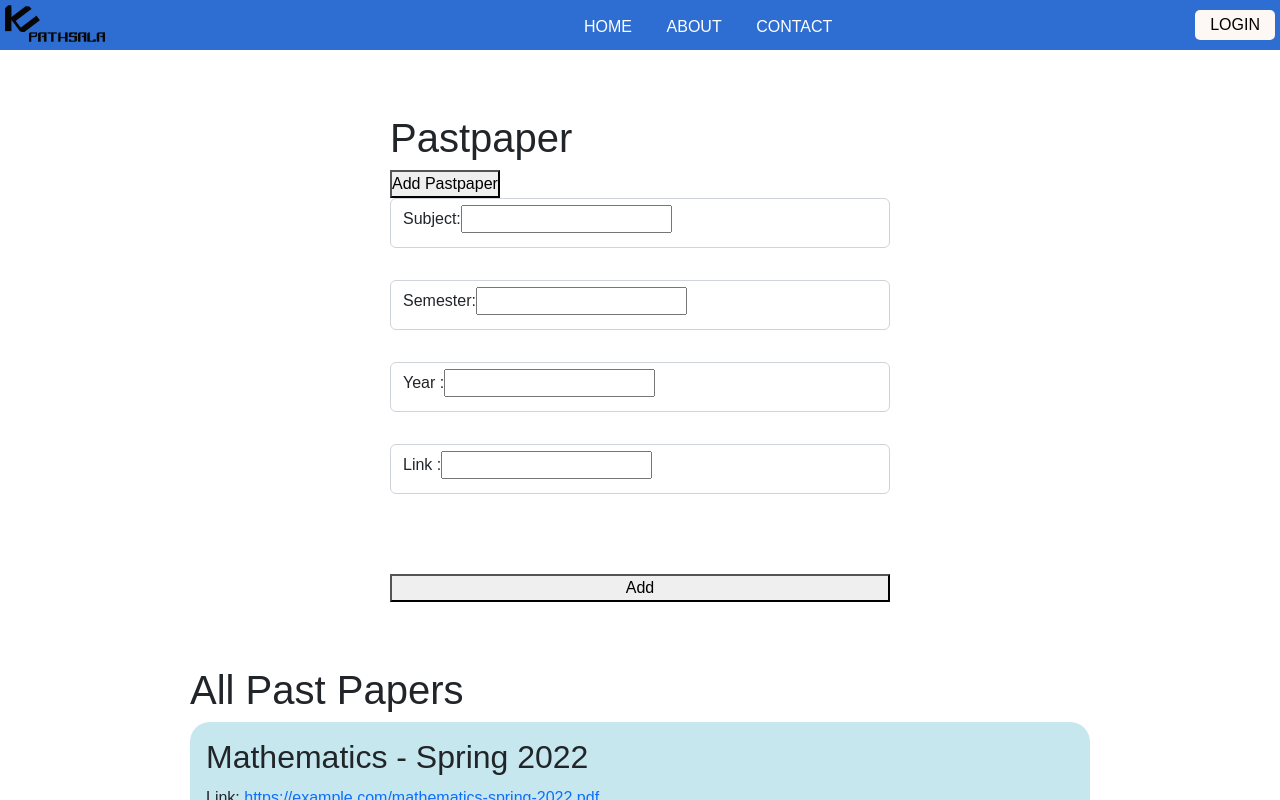
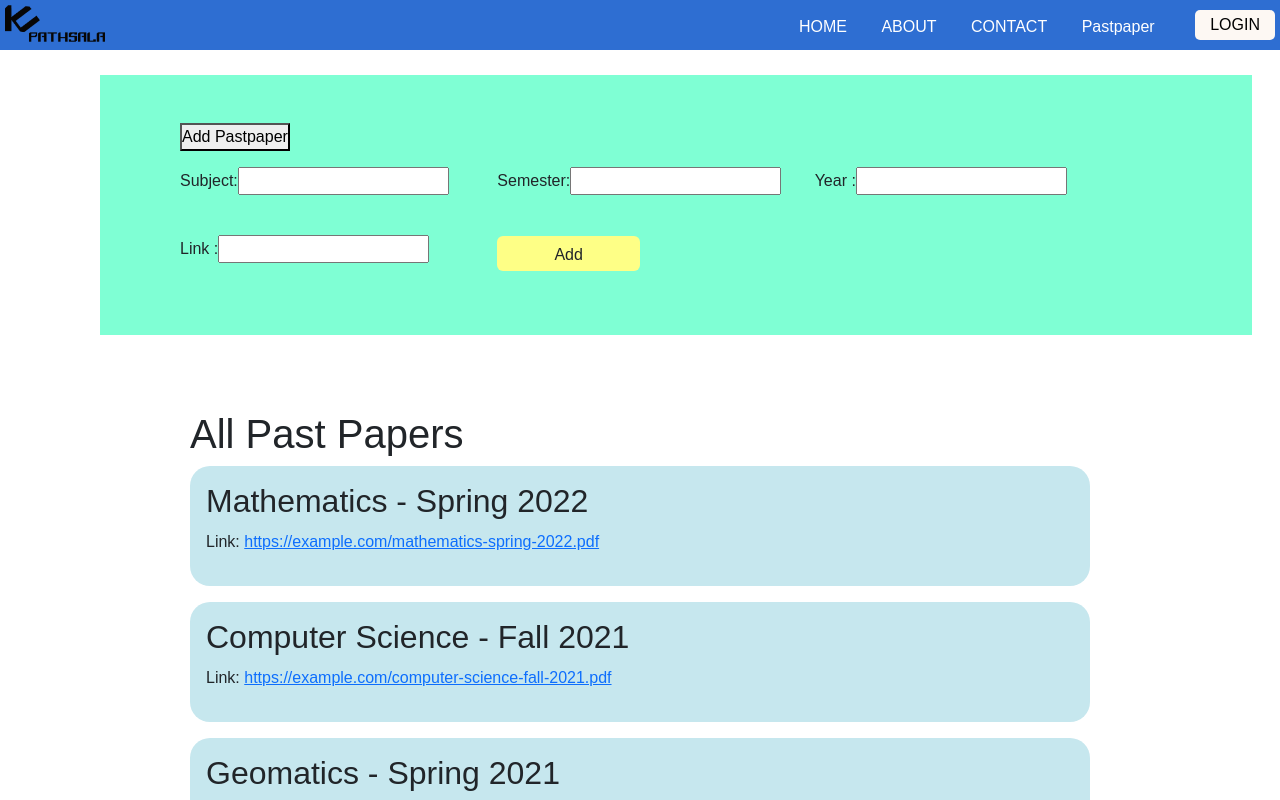
Before and after one commit to shakyasarthak/4th-sem-project, a Next.js app in the folder sem4project/: page /addpastPaper in a window 1280 px wide. Both pictures are taken after a click on the button "Add Pastpaper". Shown: the top 800 px of the page. Built offline with nearby package versions, Linux system fonts and the light colour scheme; no server answers.

Commit message:
added styling for pastpaper

```diff
--- /dev/null
+++ b/sem4project/assets/wrappers/DashboardFormPage.js
@@ -0,0 +1,74 @@
+import styled from 'styled-components'
+
+const Wrapper = styled.section`
+  border-radius: var(--borderRadius);
+  margin: 25px 50px 75px 100px;
+  width: 90%;
+
+  background :#7FFFD4 ;
+  padding: 3rem 2rem 4rem 5rem;
+  box-shadow: var(--shadow-2);
+  h3 {
+    margin-top: 0;
+  }
+  .form {
+    margin: 10;
+    border-radius: 0;
+    box-shadow: none;
+    padding: 0;
+    max-width: 90%;
+    width: 100%;
+  }
+  .form-row {
+    margin-top:1rem;
+    margin-bottom: 0;
+  }
+  .form-row1 {
+    margin-bottom: 0;
+  }
+  .form-center {
+    display: grid;
+    row-gap: 1rem;
+  }
+  .form-center button {
+    align-self: end;
+    height: 35px;
+    margin-top: 1rem;
+  }
+  .btn-container {
+    display: grid;
+    grid-template-columns: 1fr 1fr;
+    column-gap: 1rem;
+    align-self: flex-end;
+    margin-top: 0.5rem;
+    button {
+      height: 35px;
+    }
+  }
+  .submit-btn {
+    background: #FEFF86;
+  }
+  .submit-btn:hover {
+    background: #FFFFFF;
+  }
+  @media (min-width: 992px) {
+    .form-center {
+      grid-template-columns: 1fr 1fr;
+      align-items: center;
+      column-gap: 1rem;
+    }
+    .btn-container {
+      margin-top: 0;
+    }
+  }
+  @media (min-width: 1120px) {
+    .form-center {
+      grid-template-columns: 1fr 1fr 1fr;
+    }
+    .form-center button {
+      margin-top: 0;
+    }
+  }
+`
+
+export default Wrapper
--- a/sem4project/components/PageHero.js
+++ b/sem4project/components/PageHero.js
@@ -14,7 +14,7 @@ const PageHero = () => {
 }
 
 const Wrapper = styled.section`
-  background color :#ffffff;
+  background color:#ABE4DB;
   width: 100%;
   min-height: 10vh;
   display: flex;
@@ -22,7 +22,7 @@ const Wrapper = styled.section`
 
   color: var(--clr-primary-1);
   a {
-    color: var(--clr-primary-3);
+    color: #ABE4DB;
     padding: 0.5rem;
     transition: var(--transition);
   }
--- a/sem4project/components/Wrap.js
+++ b/sem4project/components/Wrap.js
@@ -122,14 +122,14 @@ export const GlobalStyle=createGlobalStyle`body {
   color: var(--clr-grey-3);
   margin-bottom: 0.5rem;
 }
-.form-input {
-  border: none;
-  background: var(--clr-grey-10);
-  font-size: 1rem;
-  padding: 0.25rem 0.5rem;
-  width: 100%;
-  border-radius: var(--radius);
-}
+// .form-input {
+//   border: none;
+//   background: var(--clr-grey-10);
+//   font-size: 1rem;
+//   padding: 0.25rem 0.5rem;
+//   width: 100%;
+//   border-radius: var(--radius);
+// }
 .submit-btn {
   width: 100%;
   margin-top: 3rem;
--- a/sem4project/components/viewallQuiz.js
+++ b/sem4project/components/viewallQuiz.js
@@ -7,6 +7,7 @@ const ViewAllQuiz = () => {
   return (
     <>
     <GlobalStyle/>
+
     <div className='container'>
       <h1>All Classes</h1>
       <div className='notes-list'>
--- a/sem4project/pages/About.js
+++ b/sem4project/pages/About.js
@@ -32,6 +32,7 @@ const AboutUs = () => {
           </p>
         </article>
       </Wrapper>
+      <PageHero  />
     </main>
   )
 }
--- a/sem4project/pages/addpastPaper.js
+++ b/sem4project/pages/addpastPaper.js
@@ -1,9 +1,10 @@
-import { useState } from 'react';
-import { nanoid } from 'nanoid';
-import { pastpapers } from '../components/pastpaper'
-import React from 'react';
-import { GlobalStyle } from '@/components/Wrap';
-import ViewAllPapers from '../components/viewallpastPaper';
+import { useState } from "react";
+import { nanoid } from "nanoid";
+import { pastpapers } from "../components/pastpaper";
+import React from "react";
+import { GlobalStyle } from "@/components/Wrap";
+import Wrapper from '../assets/wrappers/DashboardFormPage';
+import ViewAllPapers from "../components/viewallpastPaper";
 
 const AddpastPaperForm = () => {
   const [formpastPaper, setFormpastPaper] = useState(pastpapers);
@@ -13,7 +14,7 @@ const AddpastPaperForm = () => {
   function handleInputChange(event) {
     setFormpastPaper({
       ...formpastPaper,
-      [event.target.name]: event.target.value
+      [event.target.name]: event.target.value,
     });
   }
 
@@ -22,14 +23,14 @@ const AddpastPaperForm = () => {
 
     const newpastPaper = {
       id: nanoid(),
-      ...formpastPaper
+      ...formpastPaper,
     };
     pastpapers.push(newpastPaper);
     setFormpastPaper({
-      subjectName: '',
-      semester: '',
-      year : '',
-      link: ''
+      subjectName: "",
+      semester: "",
+      year: "",
+      link: "",
     });
     setShowForm(false);
   }
@@ -37,39 +38,77 @@ const AddpastPaperForm = () => {
   return (
     <>
     <GlobalStyle/>
-    <section className='quiz quiz-small'>
-      <h1> Pastpaper </h1>
+    <Wrapper>
+      <section >
         <div className="button-container">
-        <button className="add-button" onClick={() => setShowForm(true)}>Add Pastpaper</button>
+          <button  onClick={() => setShowForm(true)}>
+            Add Pastpaper
+          </button>
           {showForm && (
             <div className="form-container">
-            <form onSubmit={handleSubmit} className='setup-form'>
-              <div className='form-control'>
-              <label>
+              <form onSubmit={handleSubmit} className="form">
+              {/* <h3>RGB</h3> */}
+                <div className="form-center">
+                  <div className="form-row">
+                    <label className="form-label">
                       Subject:
-                <input type="text" name="subjectName" value={formpastPaper.subjectName} onChange={handleInputChange}  />
-              </label></div>
-              <div className='form-control'>
-              <label>
+                      <input
+                        type="text"
+                        name="subjectName"
+                        value={formpastPaper.subjectName}
+                        onChange={handleInputChange}
+                        className='form-input'
+                      />
+                    </label>
+                  </div>
+                  <div className="form-row">
+                    <label className="form-label">
                       Semester:
-                <input type="text" name="semester" value={formpastPaper.semester} onChange={handleInputChange}  />
-              </label></div>
-              <div className='form-control'>
-              <label>
+                      <input
+                        type="text"
+                        name="semester"
+                        value={formpastPaper.semester}
+                        onChange={handleInputChange}
+                        className='form-input'
+                      />
+                    </label>
+                  </div>
+                  <div className="form-row">
+                    <label className="form-label">
                       Year :
-                <input type="text" name="year" value={formpastPaper.year} onChange={handleInputChange} />
-              </label></div>
-              <div className='form-control'>
-              <label>
+                      <input
+                        type="text"
+                        name="year"
+                        value={formpastPaper.year}
+                        onChange={handleInputChange}
+                        className='form-input'
+                      />
+                    </label>
+                  </div>
+                  <div className="form-row">
+                    <label className="form-label">
                       Link :
-                <input type="url" name="link" value={formpastPaper.link} onChange={handleInputChange} />
-              </label></div>
-              <button type="submit" className='submit-btn'>Add </button>
+                      <input
+                        type="url"
+                        name="link"
+                        value={formpastPaper.link}
+                        onChange={handleInputChange}
+                        className='form-input'
+                      />
+                    </label>
+                  </div>
+                  <div className="btn-container">
+                  <button type="submit"   className='btn btn-block submit-btn'>
+                    Add{" "}
+                  </button>
+                  </div>
+                </div>
               </form>
             </div>
           )}
         </div>
       </section>
+    </Wrapper>
     <div className="container">
        <ViewAllPapers/>
     </div>
@@ -78,3 +117,83 @@ const AddpastPaperForm = () => {
 };
 
 export default AddpastPaperForm;
+
+// import { useState } from 'react';
+// import { nanoid } from 'nanoid';
+// import { pastpapers } from '../components/pastpaper'
+// import React from 'react';
+// import { GlobalStyle } from '@/components/Wrap';
+// import ViewAllPapers from '../components/viewallpastPaper';
+
+// const AddpastPaperForm = () => {
+//   const [formpastPaper, setFormpastPaper] = useState(pastpapers);
+
+//   const [showForm, setShowForm] = useState(false);
+
+//   function handleInputChange(event) {
+//     setFormpastPaper({
+//       ...formpastPaper,
+//       [event.target.name]: event.target.value
+//     });
+//   }
+
+//   function handleSubmit(event) {
+//     event.preventDefault();
+
+//     const newpastPaper = {
+//       id: nanoid(),
+//       ...formpastPaper
+//     };
+//     pastpapers.push(newpastPaper);
+//     setFormpastPaper({
+//       subjectName: '',
+//       semester: '',
+//       year : '',
+//       link: ''
+//     });
+//     setShowForm(false);
+//   }
+
+//   return (
+//     <>
+//     <GlobalStyle/>
+//     <section className='quiz quiz-small'>
+//       <div className="button-container">
+//         <button className="add-button" onClick={() => setShowForm(true)}>Add Pastpaper</button>
+//         {showForm && (
+//           <div className="form-container">
+//             <form onSubmit={handleSubmit} className='setup-form'>
+//               <div className='form-control'>
+//               <label>
+//                  Subject:
+//                 <input type="text" name="subjectName" value={formpastPaper.subjectName} onChange={handleInputChange}  />
+//               </label></div>
+//               <div className='form-control'>
+//               <label>
+//                 Semester:
+//                 <input type="text" name="semester" value={formpastPaper.semester} onChange={handleInputChange}  />
+//               </label></div>
+//               <div className='form-control'>
+//               <label>
+//                 Year :
+//                 <input type="text" name="year" value={formpastPaper.year} onChange={handleInputChange} />
+//               </label></div>
+//               <div className='form-control'>
+//               <label>
+//                  Link :
+//                 <input type="url" name="link" value={formpastPaper.link} onChange={handleInputChange} />
+//               </label></div>
+//               <button type="submit" className='submit-btn'>Add </button>
+//             </form>
+//           </div>
+//         )}
+//       </div>
+//       </section>
+//     {/* <div className="container">
+//        <ViewAllPapers/>
+//     </div> */}
+//     </>
+//   );
+// };
+
+// export default AddpastPaperForm;
--- a/sem4project/pages/layout/Navbar.js
+++ b/sem4project/pages/layout/Navbar.js
@@ -28,6 +28,7 @@ const Navbar =() => {
           {status ==  "unauthenticated" && <Link class ={x.menu} href ="/">HOME</Link>}
           {status == "unauthenticated" && <Link class ={x.menu} href ='/About'>ABOUT</Link>}
           {status == "unauthenticated" && <Link class ={x.menu} href ="/Contact">CONTACT</Link>}
+          {status == "unauthenticated" && <Link class ={x.menu} href ="/addpastPaper">Pastpaper</Link>}
           {userEmail.endsWith("@student.ku.edu.np") && <Link class ={x.menu} href ="/s_dashboard">DASHBOARD</Link>}
           {userEmail.endsWith("@gmail.com") && <Link class ={x.menu} href ="/t_dashboard">DASHBOARD</Link>}
           {status == "authenticated" && <Link class = {x.menu} href="#">PAST PAPER</Link>}
```
Also changed, not shown: sem4project/components/Modal.js (added, +22 -0 lines), sem4project/styles/Contact.module.css (line endings or trailing spaces). Lines whose indentation alone changed are shown as unchanged.
